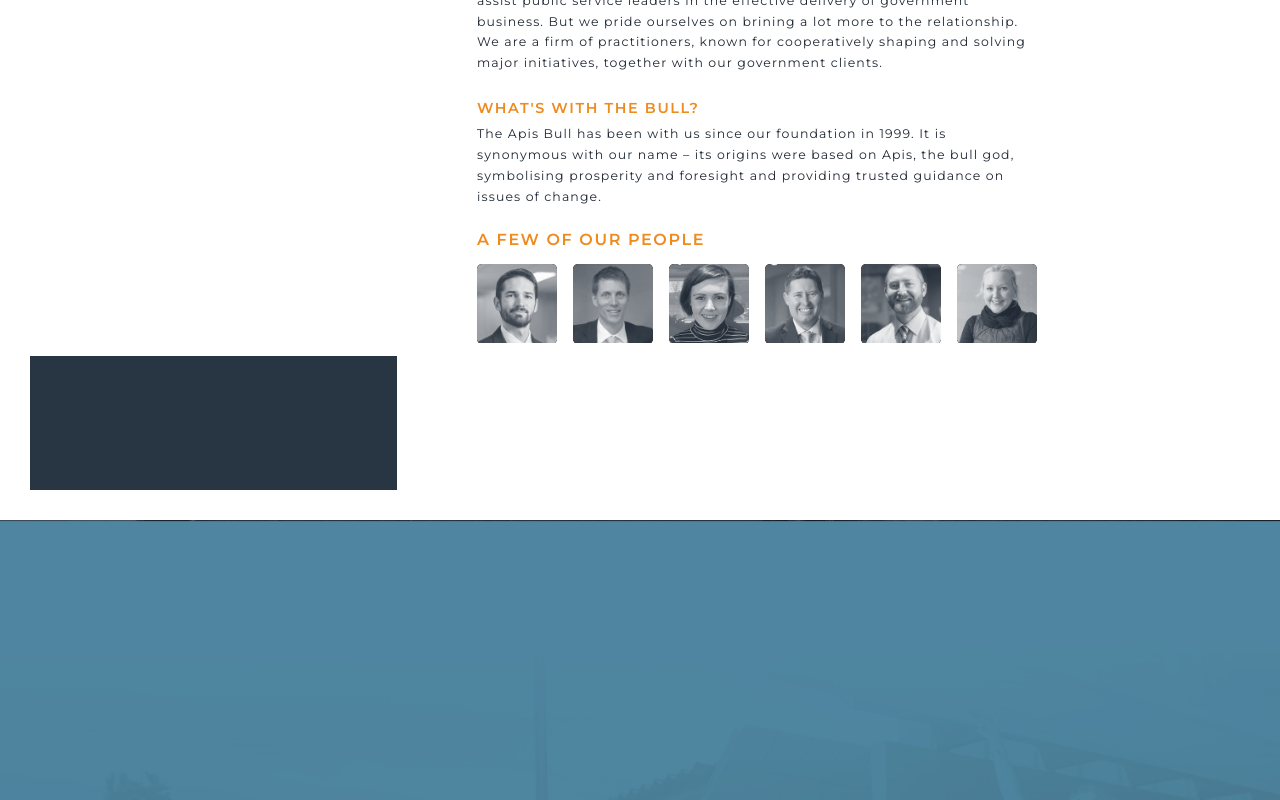
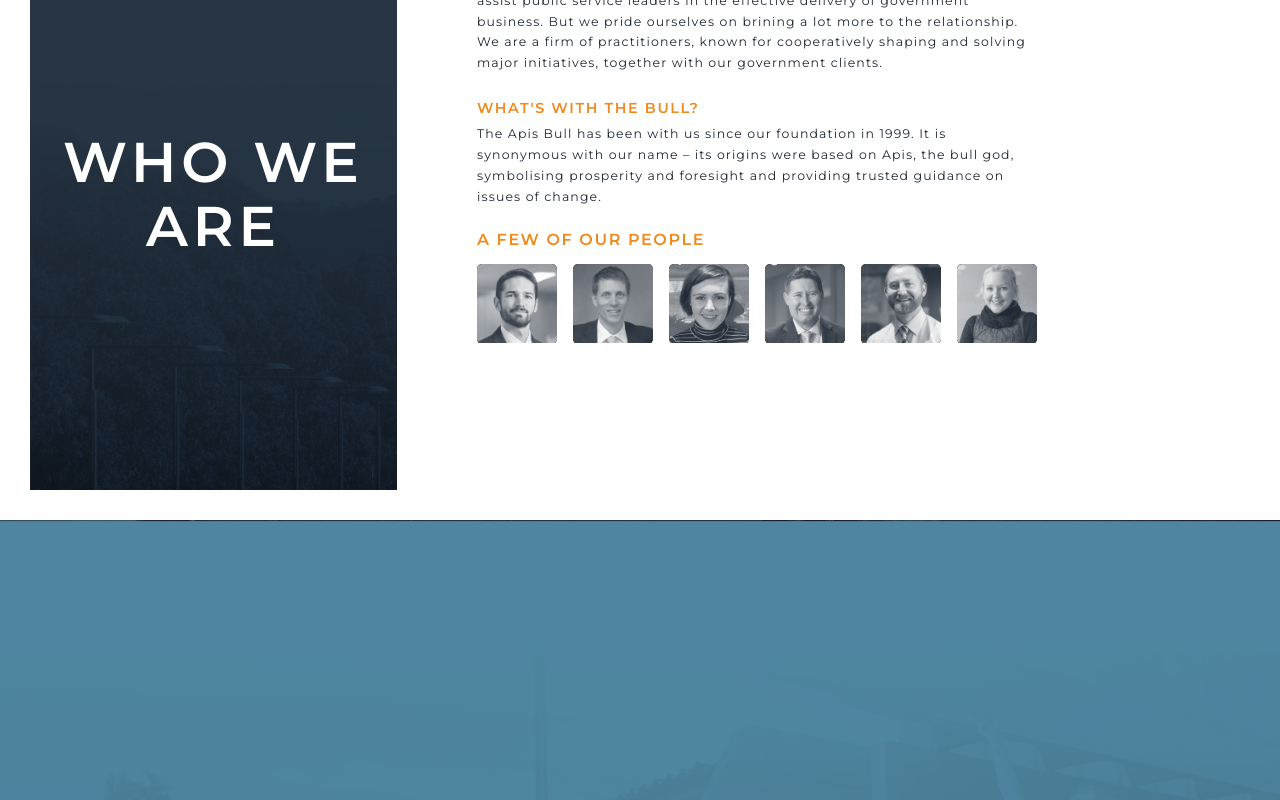
Before and after one commit to Sicaida/apis-one-pager, a website: page index.html in a window 1280 px wide. Shown: the part 1080-1880 px from the top of the page. Drawn offline with nearby package versions, Linux system fonts and the light colour scheme; some packages are replaced by stand-ins of ours.

Commit message:
Removing Rellax

```diff
--- a/index.html
+++ b/index.html
@@ -17,20 +17,12 @@
     <script src="http://ajax.googleapis.com/ajax/libs/jqueryui/1.9.1/jquery-ui.min.js"></script>
 <!--    <script type="text/javascript" src="modules/scrolloverflow.js"></script>-->
     <script type="text/javascript" src="modules/jquery.fullPage.js"></script>
-    <script type="text/javascript" src="modules/rellax.min.js"></script>
 <!--    <script type="text/javascript" src="modules/wow.min.js"></script>-->
     <script type="text/javascript" src="/js/index.js"></script>
     <script type="text/javascript" src="https://maps.googleapis.com/maps/api/js?key=AIzaSyB2xf0pkN1kpm0UThtiI1wADjMqF3varS8"></script>
     <script type="text/javascript">
         $(document).ready(function() {
-            var rellax = new Rellax('.rellax', {
-//                speed: -2,
-                center: true,
-//                wrapper: '#fullpage',
-//                round: true,
-                vertical: true,
-                horizontal: false
-            });
+
 
             $('#fullpage').fullpage({
                 loopBottom: false,
@@ -134,44 +126,29 @@
     </div>
     <div class="backgroundImage"></div>
 </div>
+        <!-- whoWeAre.html -->
+<div class="section fp-auto-height-responsive" id="section1">
+    <a style="position: absolute" href="#who"></a>
 
+    <div class=" container" style="border: 30px solid transparent;box-sizing: border-box;height: 100%;">
+        <h1 style="    width: 100%;text-align: center;position: absolute;top: 50%;left: 50%;transform: translate(-50%, -50%);">Who We Are</h1>
+        <div class=" backgroundImage" style="position: absolute; height: 130%;top: 0;left: 0;width: 100%;overflow: hidden;"><img style="height: 100%" src="/images/whoWeAre.png"> </div>
+    </div>
 
-<!-- whoWeAre.html -->
-<div class="section fp-auto-height-responsive" id="section1"><a style="position: absolute" href="#who"></a>
-    <div  class=" container" style="border: 30px solid transparent;
-                                                                box-sizing: border-box;
-                                                                height: 100%;">
-        <h1 style="    width: 100%;
-                   text-align: center;
-                   position: absolute;
-                   top: 50%;
-                   left: 50%;
-                   transform: translate(-50%, -50%);" data-rellax-speed="-2" class="rellax" >Who We Are</h1>
-        <div  data-rellax-speed="-1" class="rellax backgroundImage" style="position: absolute;
-                                            height: 130%;
-                                            top: 0;
-                                            left: 0;
-                                            /* padding: 50px; */
-                                            width: 100%;
-                                            /* left: 30px; */
-                                            /* top: 103px; */
-                                            overflow: hidden;
-                                            /* z-index: -1; */
-                                            /* border: 50px solid white; */"><img style="height: 100%" src="/images/whoWeAre.png"> </div>
-   </div>
-    <div class="container" style="max-width: 560px;
-                                                                margin-left: 50px;">
-<!--        <div style="width: 3px;height: 100%;background: #ffffff8a;position: absolute;left: -45px;"></div>-->
-        <div class="content" >
-            <div id="whoWeAreContent"  class="col-3"><p style="animation-delay: 0.4s">Apis specialises in the Business of government. Our primary purpose is to assist public service leaders in the effective delivery of government business. But we pride ourselves on brining a lot more to the relationship. We are a firm of practitioners, known for cooperatively shaping and solving major initiatives, together with our government clients.</p>
-                <br><h2 style="font-size: 0.9rem; margin-bottom: 0;">What's with the bull?</h2>
-                <p style="animation-delay: 0.45s"  class="col-3">
-                The Apis Bull has been with us since our foundation in 1999. It is synonymous with our name – its origins were based on Apis, the bull god, symbolising prosperity and foresight and providing trusted guidance on issues of change.
-                </p></div>
+    <div class="container" style="max-width: 560px; margin-left: 50px;">
+        <div class="content">
+            <div id="whoWeAreContent" class="col-3">
+                <p style="animation-delay: 0.4s">Apis specialises in the Business of government. Our primary purpose is to assist public service leaders in the effective delivery of government business. But we pride ourselves on brining a lot more to the relationship. We are a firm of practitioners, known for cooperatively shaping and solving major initiatives, together with our government clients.</p>
+                <br>
+                <h2 style="font-size: 0.9rem; margin-bottom: 0;">What's with the bull?</h2>
+                <p style="animation-delay: 0.45s" class="col-3">
+                    The Apis Bull has been with us since our foundation in 1999. It is synonymous with our name – its origins were based on Apis, the bull god, symbolising prosperity and foresight and providing trusted guidance on issues of change.
+                </p>
+            </div>
 
 
             <div style="animation-delay: 0.5s" class="col-3">
-                <h2 >A few of our People</h2>
+                <h2>A few of our People</h2>
                 <div class="staff">
                 </div>
             </div>
```
Also changed, not shown: html/components/head.html (+1 -9 lines), html/components/whoWeAre.html (+18 -33 lines).
